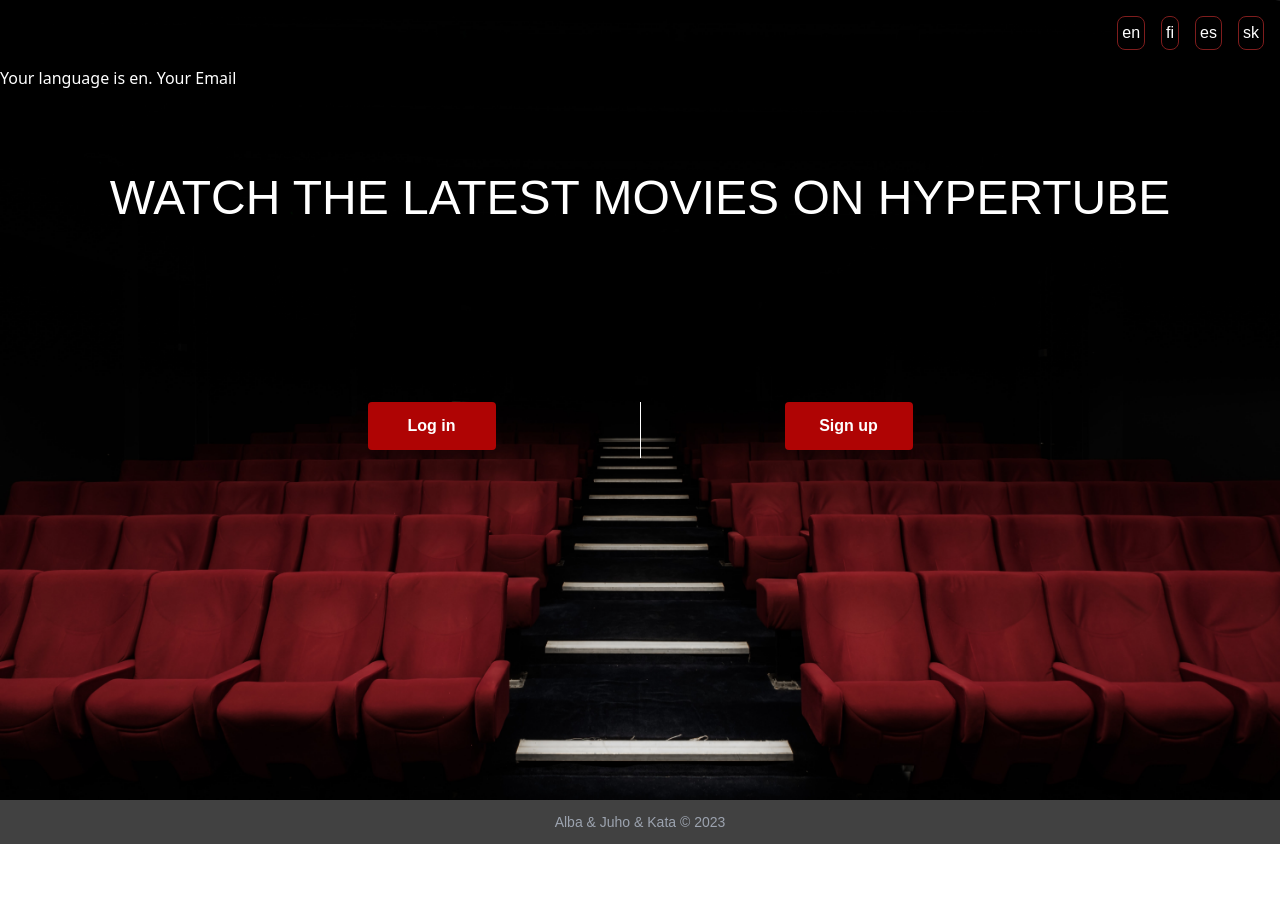
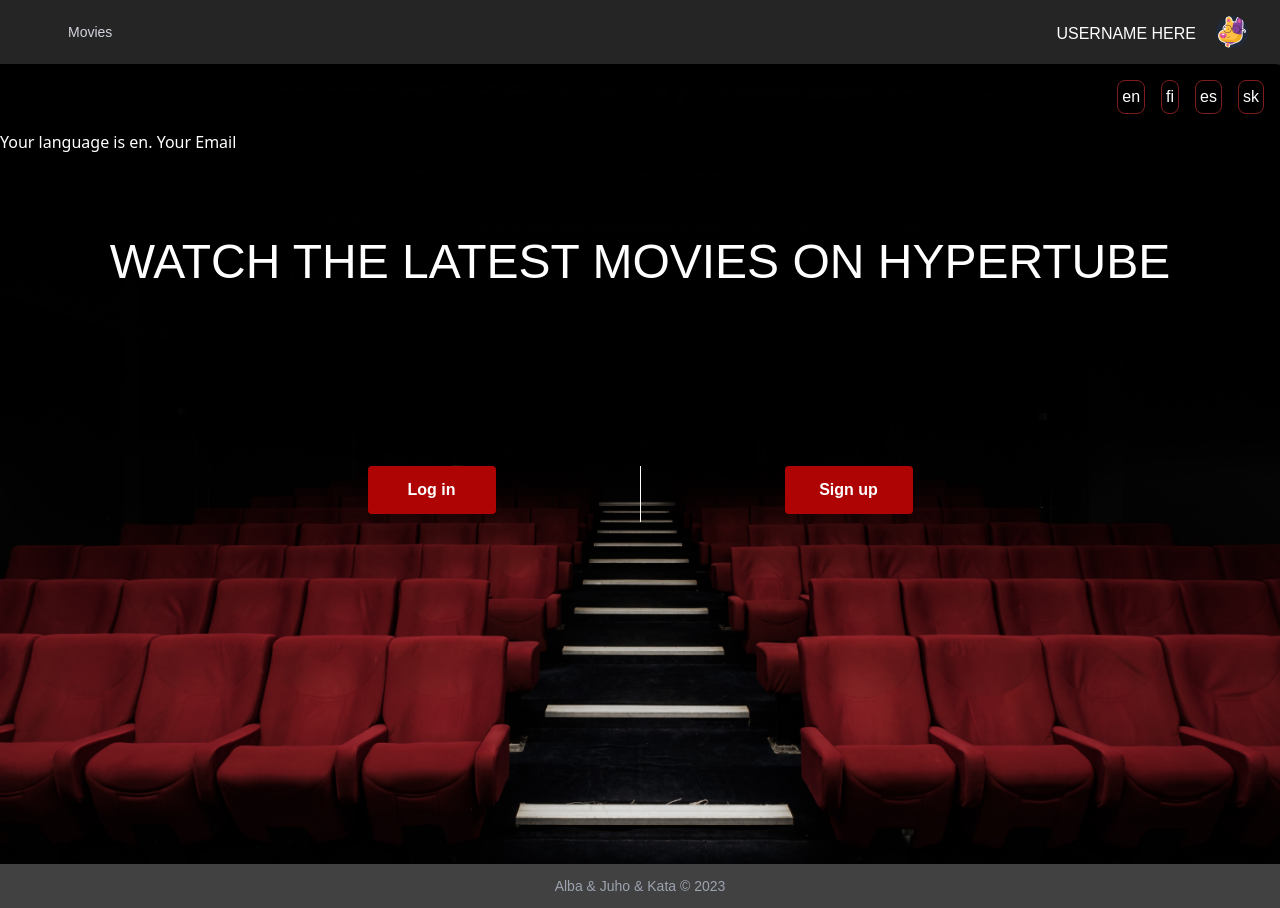
Before and after one commit to JuhoKangas/hypertube, a React (Create React App) app in the folder client/: page / in a window 1280 px wide. Before the commit the page ends 844 px from the top, so only its background shows below. Built offline with nearby package versions, Linux system fonts and the light colour scheme.

Commit message:
Initial navbar.

```diff
--- a/client/package.json
+++ b/client/package.json
@@ -3,6 +3,8 @@
   "version": "0.1.0",
   "private": true,
   "dependencies": {
+    "@headlessui/react": "^1.7.13",
+    "@heroicons/react": "^2.0.16",
     "@tailwindcss/line-clamp": "^0.4.2",
     "@testing-library/jest-dom": "^5.16.5",
     "@testing-library/react": "^13.4.0",
@@ -10,8 +12,8 @@
     "axios": "^1.3.4",
     "react": "^18.2.0",
     "react-dom": "^18.2.0",
+    "react-hot-toast": "^2.4.0",
     "react-infinite-scroll-component": "^6.1.0",
-    "react-hot-toast": "^2.4.0",
     "react-router-dom": "^6.8.2",
     "react-scripts": "5.0.1",
     "web-vitals": "^2.1.4"
--- a/client/src/App.js
+++ b/client/src/App.js
@@ -8,12 +8,14 @@
 import Login from './routes/Login'
 import Signup from './routes/Signup'
 import Footer from './components/Footer'
+import Navbar from './components/Navbar'
 import ResetPassword from './routes/ResetPassword'
 
 const App = () => {
   return (
     <div>
       <LanguageProvider>
+        <Navbar />
         <Toaster position='top-center' reverseOrder={false} />
         <Routes>
           <Route path={'/'} element={<Landing />}></Route>
--- /dev/null
+++ b/client/src/components/Navbar.js
@@ -0,0 +1,130 @@
+import { Fragment, useEffect, useState } from 'react'
+import { Disclosure, Menu, Transition } from '@headlessui/react'
+import { useNavigate, Link } from 'react-router-dom'
+import { Bars3Icon, XMarkIcon } from '@heroicons/react/24/outline'
+import userService from '../services/users'
+
+const Navbar = () => {
+  const navigate = useNavigate()
+
+  const navigation = [
+    { name: 'Movies', href: '/movies' },
+    //{ name: 'Profile', href: '/profile' },
+  ]
+
+  const handleLogout = async (event) => {
+    event.preventDefault()
+    userService.logout()
+    //dispatch(logoutUser(loggedInUser.id))
+    navigate('/')
+  }
+
+  return (
+    <Disclosure as='nav' className='bg-hyper-black'>
+      {({ open }) => (
+        <>
+          <div className='mx-auto max-w-7xl px-2 sm:px-6 lg:px-8 font-montserrat'>
+            <div className='relative flex h-16 items-center justify-between'>
+              <div className='absolute inset-y-0 left-0 flex items-center sm:hidden'>
+                {/* Mobile menu button*/}
+                <Disclosure.Button className='inline-flex items-center justify-center rounded-md p-2 text-gray-400 hover:bg-gray-700 hover:text-white focus:outline-none focus:ring-2 focus:ring-inset focus:ring-white'>
+                  <span className='sr-only'>Open main menu</span>
+                  {open ? (
+                    <XMarkIcon className='block h-6 w-6' aria-hidden='true' />
+                  ) : (
+                    <Bars3Icon className='block h-6 w-6' aria-hidden='true' />
+                  )}
+                </Disclosure.Button>
+              </div>
+              <div className='flex flex-1 items-center justify-center sm:items-stretch sm:justify-start'>
+                <div className='hidden sm:ml-6 sm:block'>
+                  <div className='flex space-x-4'>
+                    {navigation.map((item) => (
+                      <Link
+                        key={item.name}
+                        to={item.href}
+                        className='text-gray-300 hover:bg-gray-700 hover:text-white px-3 py-2 rounded-md text-sm font-medium'
+                      >
+                        {item.name}
+                      </Link>
+                    ))}
+                  </div>
+                </div>
+              </div>
+              <div className='absolute inset-y-0 right-0 flex items-center pr-2 sm:static sm:inset-auto sm:ml-6 sm:pr-0'>
+                <div className='flex gap-4 mr-2'>
+                  <p className='font-montserrat text-white pt-1'>
+                    USERNAME HERE
+                  </p>
+                </div>
+                {/* Profile dropdown */}
+                <Menu as='div' className='relative ml-3'>
+                  <div>
+                    <Menu.Button className='flex rounded-full bg-gray-800 text-sm focus:outline-none focus:ring-2 focus:ring-white focus:ring-offset-2 focus:ring-offset-gray-800'>
+                      <span className='sr-only'>Open user menu</span>
+                      {/* USER PHOTO */}
+                      <img
+                        className='h-8 w-8 rounded-full'
+                        /* src={`http://localhost:3001/uploads/${loggedInUser.profilePicture}`} */
+                        src='dog.png'
+                        alt='user profilepicture'
+                      />
+                    </Menu.Button>
+                  </div>
+                  <Transition
+                    as={Fragment}
+                    enter='transition ease-out duration-100'
+                    enterFrom='transform opacity-0 scale-95'
+                    enterTo='transform opacity-100 scale-100'
+                    leave='transition ease-in duration-75'
+                    leaveFrom='transform opacity-100 scale-100'
+                    leaveTo='transform opacity-0 scale-95'
+                  >
+                    <Menu.Items className='absolute right-0 z-10 mt-2 w-48 origin-top-right rounded-md bg-white py-1 shadow-lg ring-1 ring-black ring-opacity-5 focus:outline-none'>
+                      <Menu.Item>
+                        {() => (
+                          <Link
+                            to='/settings'
+                            className='block px-4 py-2 text-sm text-gray-700 hover:bg-gray-100'
+                          >
+                            Settings
+                          </Link>
+                        )}
+                      </Menu.Item>
+                      <Menu.Item>
+                        {() => (
+                          <Link
+                            onClick={handleLogout}
+                            className='block px-4 py-2 text-sm text-gray-700 hover:bg-gray-100'
+                          >
+                            Sign out
+                          </Link>
+                        )}
+                      </Menu.Item>
+                    </Menu.Items>
+                  </Transition>
+                </Menu>
+              </div>
+            </div>
+          </div>
+
+          <Disclosure.Panel className='sm:hidden'>
+            <div className='space-y-1 px-2 pt-2 pb-3'>
+              {navigation.map((item) => (
+                <Link
+                  key={item.name}
+                  to={item.href}
+                  className='text-gray-300 hover:bg-gray-700 hover:text-white block px-3 py-2 rounded-md text-base font-medium'
+                >
+                  {item.name}
+                </Link>
+              ))}
+            </div>
+          </Disclosure.Panel>
+        </>
+      )}
+    </Disclosure>
+  )
+}
+
+export default Navbar
```
Also changed, not shown: client/public/dog.png (added), 1 other file (tests, documents, lock files or other folders).
